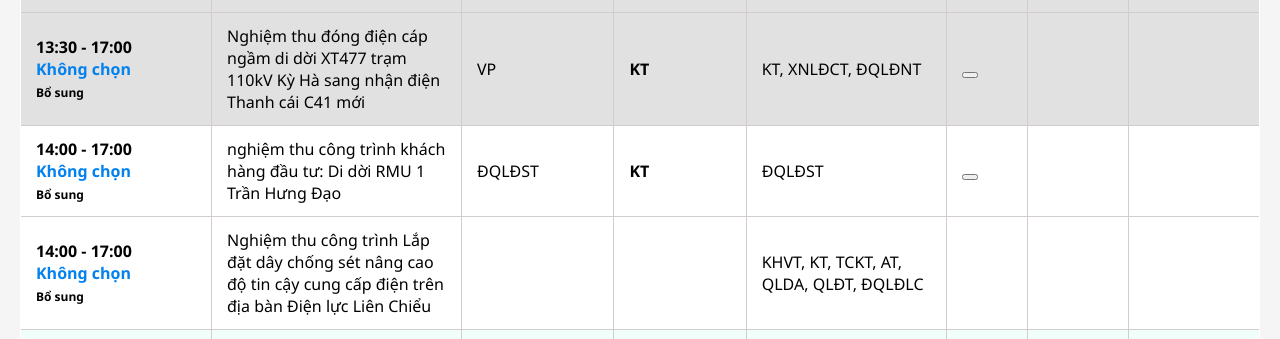
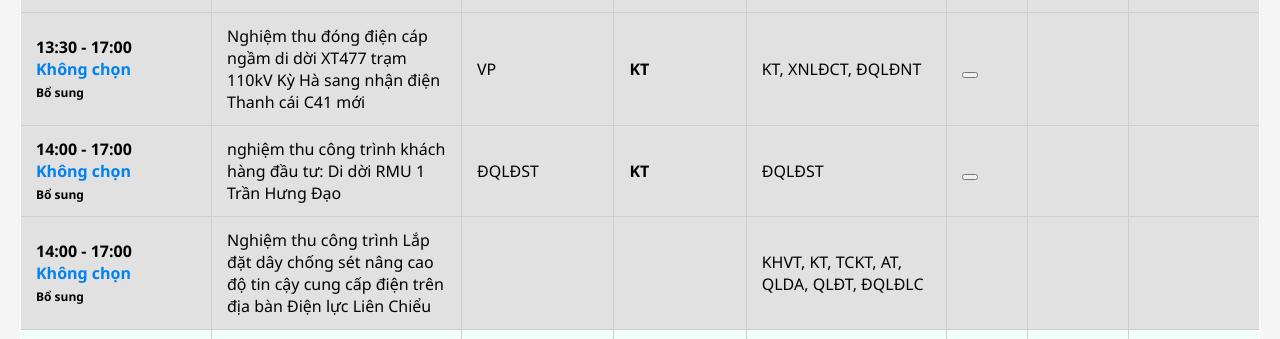
Before and after one commit to nguyen1340/LichTuanDNPC, a plain HTML site: page tuanhientai.html in a window 1280 px wide. Shown: the part 3100-3439 px from the top of the page. Drawn offline with Linux system fonts and the light colour scheme; some icons are missing.

Commit message:
Auto update lichcongtac at 2025-12-26 14:01:59

```diff
--- a/tuanhientai.html
+++ b/tuanhientai.html
@@ -933,7 +933,7 @@ hr {
     <td style="max-width:300px;">
     </td>
    </tr>
-   <tr style="color:#000000;background-color:#fff;">
+   <tr style="color:#000000;background-color:#e1e1e1;">
     <td class="text-center" style="font-weight:bold;">
      <span style="color:#;">
       14:00
@@ -976,7 +976,7 @@ hr {
     <td style="max-width:300px;">
     </td>
    </tr>
-   <tr style="color:#000000;background-color:#fff;">
+   <tr style="color:#000000;background-color:#e1e1e1;">
     <td class="text-center" style="font-weight:bold;">
      <span style="color:#;">
       14:00
```
